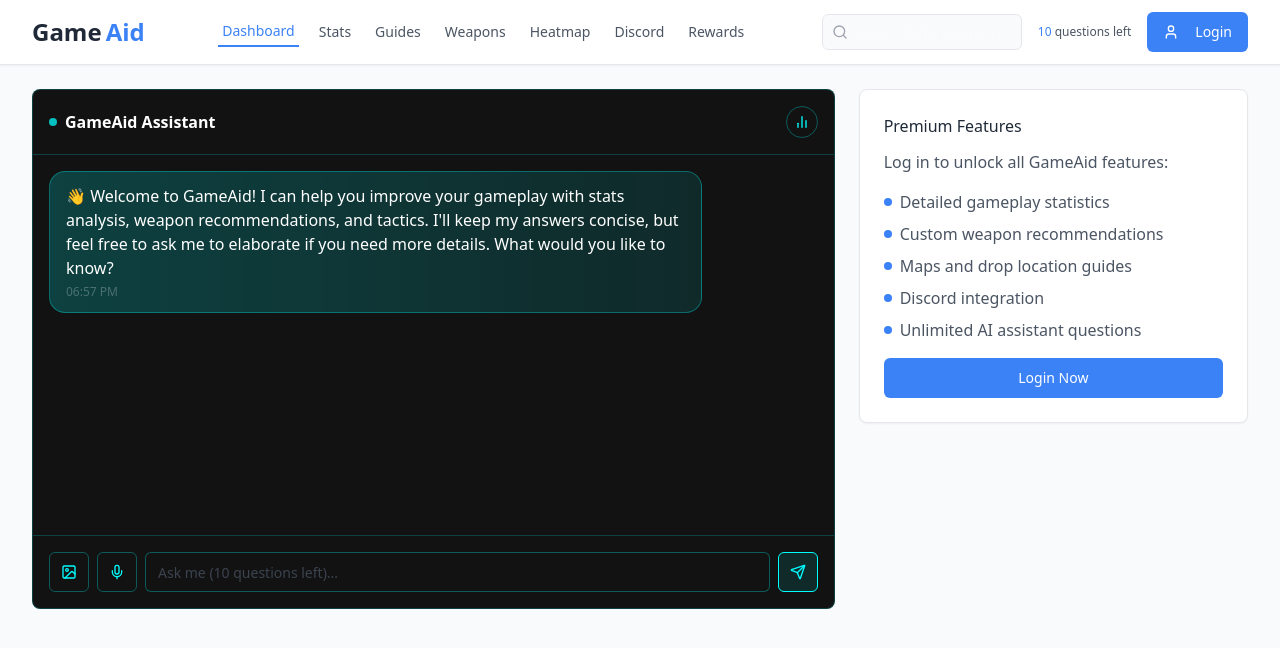
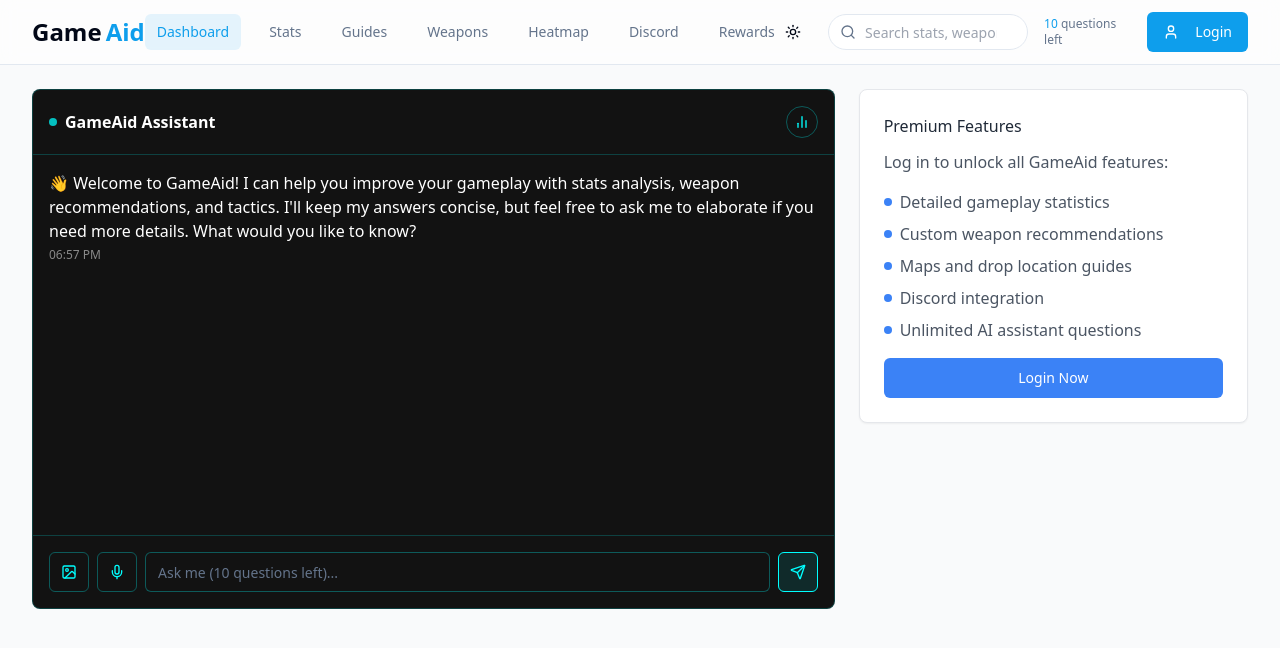
Before and after one commit to Soham0274/gameaid, a React (Vite) app: page / in a window 1280 px wide. Shown: the top 648 px of the page. Built offline with nearby package versions, Linux system fonts and the light colour scheme.

Commit message:
feat: Implement light and dark themes
- Added light and dark theme support.
- Modified layout for improved interactivity.
- Updated color schemes for both themes.

```diff
--- a/src/App.tsx
+++ b/src/App.tsx
@@ -11,23 +11,32 @@ import { AuthProvider } from "./providers/AuthProvider";
 
 const queryClient = new QueryClient();
 
-const App = () => (
+const App = () => {
+  // Check system preference for initial theme
+  if (typeof window !== 'undefined') {
+    const isDark = window.matchMedia('(prefers-color-scheme: dark)').matches;
+    document.documentElement.classList.add(isDark ? 'dark' : 'light');
+  }
+
+  return (
     <QueryClientProvider client={queryClient}>
       <AuthProvider>
         <TooltipProvider>
+          <div className="min-h-screen bg-background text-foreground">
             <Toaster />
             <Sonner />
             <BrowserRouter>
               <Routes>
                 <Route path="/" element={<Index />} />
                 <Route path="/player-analysis" element={<PlayerAnalysis />} />
-            {/* ADD ALL CUSTOM ROUTES ABOVE THE CATCH-ALL "*" ROUTE */}
                 <Route path="*" element={<NotFound />} />
               </Routes>
             </BrowserRouter>
+          </div>
         </TooltipProvider>
       </AuthProvider>
     </QueryClientProvider>
   );
+};
 
 export default App;
--- a/src/components/Navbar.tsx
+++ b/src/components/Navbar.tsx
@@ -1,8 +1,8 @@
-
 import React, { useState } from 'react';
 import { Button } from '@/components/ui/button';
 import { Search, Menu, User, LogOut } from 'lucide-react';
 import { cn } from '@/lib/utils';
+import { ThemeToggle } from './ThemeToggle';
 
 interface NavbarProps {
   onLoginClick: () => void;
@@ -32,7 +32,6 @@ const Navbar: React.FC<NavbarProps> = ({
       { id: 'rewards', label: 'Rewards' }
     ];
 
-    // Add profile tab if logged in
     if (isLoggedIn) {
       baseTabs.push({ id: 'profile', label: 'Profile' });
     }
@@ -41,46 +40,48 @@ const Navbar: React.FC<NavbarProps> = ({
   };
 
   return (
-    <header className="border-b border-gray-200 bg-white shadow-sm sticky top-0 z-50">
+    <header className="border-b border-border bg-background/95 backdrop-blur supports-[backdrop-filter]:bg-background/60 sticky top-0 z-50">
       <div className="container flex h-16 items-center justify-between">
         <div className="flex items-center gap-2">
-          <Menu className="h-6 w-6 text-blue-500 md:hidden" />
+          <Menu className="h-6 w-6 text-primary md:hidden" />
           <div className="flex items-center gap-1">
-            <span className="font-bold text-2xl text-gray-800">Game</span>
-            <span className="font-bold text-2xl text-blue-500">Aid</span>
+            <span className="font-bold text-2xl text-foreground">Game</span>
+            <span className="font-bold text-2xl text-primary">Aid</span>
           </div>
         </div>
 
-        <div className="hidden md:flex items-center gap-4 overflow-x-auto">
+        <nav className="hidden md:flex items-center gap-4 overflow-x-auto">
           {getNavTabs().map(tab => (
             <button
               key={tab.id}
               className={cn(
-                "text-sm font-medium transition-colors px-1 py-1 whitespace-nowrap",
+                "text-sm font-medium transition-all duration-300 px-3 py-2 rounded-md",
                 activeTab === tab.id
-                  ? "text-blue-500 border-b-2 border-blue-500"
-                  : "text-gray-600 hover:text-blue-500"
+                  ? "text-primary bg-primary/10"
+                  : "text-muted-foreground hover:text-primary hover:bg-primary/5"
               )}
               onClick={() => onTabChange(tab.id)}
             >
               {tab.label}
             </button>
           ))}
-        </div>
+        </nav>
 
         <div className="flex items-center gap-4">
+          <ThemeToggle />
+
           <div className="relative hidden md:flex items-center">
-            <Search className="absolute left-2.5 h-4 w-4 text-gray-400" />
+            <Search className="absolute left-3 h-4 w-4 text-muted-foreground" />
             <input
               type="search"
               placeholder="Search stats, weapons..."
-              className="bg-gray-50 border border-gray-200 rounded-md h-9 w-[200px] pl-8 text-sm text-gray-600 focus:outline-none focus:ring-1 focus:ring-blue-500"
+              className="bg-background border rounded-full h-9 w-[200px] pl-9 pr-4 text-sm focus:outline-none focus:ring-2 focus:ring-primary"
             />
           </div>
 
           {!isLoggedIn && questionsLeft !== undefined && (
-            <div className="text-xs text-gray-600">
-              <span className="font-medium text-blue-500">{questionsLeft}</span> questions left
+            <div className="text-xs text-muted-foreground">
+              <span className="font-medium text-primary">{questionsLeft}</span> questions left
             </div>
           )}
 
@@ -88,25 +89,23 @@ const Navbar: React.FC<NavbarProps> = ({
             <div className="flex items-center gap-2">
               <Button
                 variant="outline"
-                className="flex items-center gap-2 border-gray-200 text-gray-700 bg-white"
+                className="flex items-center gap-2"
                 onClick={() => onTabChange('profile')}
               >
-                <User className="h-4 w-4 text-blue-500" />
+                <User className="h-4 w-4" />
                 <span>Profile</span>
               </Button>
               <Button
                 variant="ghost"
                 size="icon"
                 onClick={onLogout}
-                className="text-gray-600 hover:text-blue-500"
               >
                 <LogOut className="h-4 w-4" />
               </Button>
             </div>
           ) : (
             <Button
-              variant="outline"
-              className="bg-blue-500 hover:bg-blue-600 text-white transition-colors border-0"
+              className="bg-primary hover:bg-primary/90 text-white"
               onClick={onLoginClick}
             >
               <User className="h-4 w-4 mr-2" />
--- /dev/null
+++ b/src/components/ThemeToggle.tsx
@@ -0,0 +1,21 @@
+
+import { Moon, Sun } from "lucide-react";
+import { Button } from "@/components/ui/button";
+import { useTheme } from "@/hooks/useTheme";
+
+export function ThemeToggle() {
+  const { theme, setTheme } = useTheme();
+
+  return (
+    <Button
+      variant="ghost"
+      size="icon"
+      onClick={() => setTheme(theme === "light" ? "dark" : "light")}
+      className="hover:bg-transparent"
+    >
+      <Sun className="h-5 w-5 rotate-0 scale-100 transition-all dark:-rotate-90 dark:scale-0" />
+      <Moon className="absolute h-5 w-5 rotate-90 scale-0 transition-all dark:rotate-0 dark:scale-100" />
+      <span className="sr-only">Toggle theme</span>
+    </Button>
+  );
+}
--- /dev/null
+++ b/src/hooks/useTheme.ts
@@ -0,0 +1,17 @@
+
+import { useEffect, useState } from 'react';
+
+export function useTheme() {
+  const [theme, setTheme] = useState<'light' | 'dark'>(
+    () => (localStorage.getItem('theme') as 'light' | 'dark') || 'light'
+  );
+
+  useEffect(() => {
+    const root = window.document.documentElement;
+    root.classList.remove('light', 'dark');
+    root.classList.add(theme);
+    localStorage.setItem('theme', theme);
+  }, [theme]);
+
+  return { theme, setTheme };
+}
--- a/src/index.css
+++ b/src/index.css
@@ -7,87 +7,46 @@
   :root {
     --background: 0 0% 100%;
     --foreground: 222.2 84% 4.9%;
-
     --card: 0 0% 100%;
     --card-foreground: 222.2 84% 4.9%;
-
     --popover: 0 0% 100%;
     --popover-foreground: 222.2 84% 4.9%;
-
-    --primary: 222.2 47.4% 11.2%;
+    --primary: 201 89% 49%;
     --primary-foreground: 210 40% 98%;
-
     --secondary: 210 40% 96.1%;
     --secondary-foreground: 222.2 47.4% 11.2%;
-
     --muted: 210 40% 96.1%;
     --muted-foreground: 215.4 16.3% 46.9%;
-
     --accent: 210 40% 96.1%;
     --accent-foreground: 222.2 47.4% 11.2%;
-
     --destructive: 0 84.2% 60.2%;
     --destructive-foreground: 210 40% 98%;
-
     --border: 214.3 31.8% 91.4%;
     --input: 214.3 31.8% 91.4%;
-    --ring: 222.2 84% 4.9%;
-
+    --ring: 221.2 83.2% 53.3%;
     --radius: 0.5rem;
-
-    --sidebar-background: 0 0% 98%;
-
-    --sidebar-foreground: 240 5.3% 26.1%;
-
-    --sidebar-primary: 240 5.9% 10%;
-
-    --sidebar-primary-foreground: 0 0% 98%;
-
-    --sidebar-accent: 240 4.8% 95.9%;
-
-    --sidebar-accent-foreground: 240 5.9% 10%;
-
-    --sidebar-border: 220 13% 91%;
-
-    --sidebar-ring: 217.2 91.2% 59.8%;
   }
 
   .dark {
     --background: 222.2 84% 4.9%;
     --foreground: 210 40% 98%;
-
-    --card: 222.2 84% 4.9%;
+    --card: 217 33% 17%;
     --card-foreground: 210 40% 98%;
-
     --popover: 222.2 84% 4.9%;
     --popover-foreground: 210 40% 98%;
-
-    --primary: 210 40% 98%;
+    --primary: 217.2 91.2% 59.8%;
     --primary-foreground: 222.2 47.4% 11.2%;
-
     --secondary: 217.2 32.6% 17.5%;
     --secondary-foreground: 210 40% 98%;
-
     --muted: 217.2 32.6% 17.5%;
     --muted-foreground: 215 20.2% 65.1%;
-
     --accent: 217.2 32.6% 17.5%;
     --accent-foreground: 210 40% 98%;
-
     --destructive: 0 62.8% 30.6%;
     --destructive-foreground: 210 40% 98%;
-
     --border: 217.2 32.6% 17.5%;
     --input: 217.2 32.6% 17.5%;
-    --ring: 212.7 26.8% 83.9%;
-    --sidebar-background: 240 5.9% 10%;
-    --sidebar-foreground: 240 4.8% 95.9%;
-    --sidebar-primary: 224.3 76.3% 48%;
-    --sidebar-primary-foreground: 0 0% 100%;
-    --sidebar-accent: 240 3.7% 15.9%;
-    --sidebar-accent-foreground: 240 4.8% 95.9%;
-    --sidebar-border: 240 3.7% 15.9%;
-    --sidebar-ring: 217.2 91.2% 59.8%;
+    --ring: 224.3 76.3% 48%;
   }
 }
 
@@ -97,86 +56,20 @@
   }
 
   body {
-    @apply bg-bgmi-darker text-white;
-    background-image: radial-gradient(circle at 50% 50%, rgba(123, 104, 238, 0.05) 0%, transparent 80%);
-  }
-
-  /* Ensure text is consistently visible against dark backgrounds */
-  p, h1, h2, h3, h4, h5, h6, span, div {
-    @apply text-white;
-  }
-
-  /* Specific text classes that need lighter opacity but still visible */
-  .text-white\/70 {
-    @apply text-white opacity-70;
-  }
-
-  .text-white\/60 {
-    @apply text-white opacity-60;
-  }
-
-  .text-white\/50 {
-    @apply text-white opacity-50;
-  }
-
-  /* Ensure readable input text */
-  input, select, textarea {
-    @apply text-white placeholder:text-white/50;
+    @apply bg-background text-foreground transition-colors duration-300;
   }
 }
 
 @layer components {
-  .cyberpunk-border {
-    @apply relative overflow-hidden rounded-md;
+  .card-gradient {
+    @apply bg-gradient-to-br from-card to-secondary/80 backdrop-blur-sm;
   }
 
-  .cyberpunk-border::before {
-    content: "";
-    @apply absolute inset-0 p-[2px] rounded-md bg-gradient-to-r from-bgmi-blue to-bgmi-purple;
-    mask: linear-gradient(#fff 0 0) content-box, linear-gradient(#fff 0 0);
-    mask-composite: exclude;
+  .glass-card {
+    @apply bg-background/80 backdrop-blur-sm border rounded-lg shadow-lg;
   }
 
-  .bgmi-card {
-    @apply bg-bgmi-dark border border-bgmi-blue/20 rounded-lg shadow-lg overflow-hidden relative;
-    box-shadow: 0 0 15px rgba(0, 255, 255, 0.1);
-  }
-
-  .bgmi-card::after {
-    content: "";
-    @apply absolute top-0 left-0 right-0 h-[1px] bg-gradient-to-r from-transparent via-bgmi-blue/50 to-transparent;
-  }
-
-  .text-glow {
-    text-shadow: 0 0 10px rgba(0, 255, 255, 0.7);
-  }
-
-  .neon-button {
-    @apply py-2 px-4 rounded-md relative overflow-hidden transition-all duration-300
-           bg-transparent border border-bgmi-blue/50 text-bgmi-blue hover:bg-bgmi-blue/10
-           hover:shadow-[0_0_10px_rgba(0,255,255,0.5)];
-  }
-
-  .neon-button::before {
-    content: "";
-    @apply absolute top-0 left-0 w-full h-[1px] bg-bgmi-blue;
-    transform: translateX(-100%);
-    transition: transform 0.3s ease;
-  }
-
-  .neon-button:hover::before {
-    transform: translateX(0);
-  }
-
-  .chat-bubble {
-    @apply relative rounded-2xl px-4 py-3 max-w-[85%];
-  }
-
-  .chat-bubble.user {
-    @apply bg-gradient-to-r from-bgmi-purple/20 to-bgmi-purple/10 border border-bgmi-purple/30 ml-auto;
-  }
-
-  .chat-bubble.bot {
-    @apply bg-gradient-to-r from-bgmi-blue/20 to-bgmi-blue/10 border border-bgmi-blue/30 mr-auto;
+  .hover-card {
+    @apply transition-all duration-300 hover:shadow-xl hover:-translate-y-1;
   }
 }
--- a/tailwind.config.ts
+++ b/tailwind.config.ts
@@ -1,4 +1,3 @@
-
 import type { Config } from "tailwindcss";
 
 export default {
@@ -13,10 +12,10 @@ export default {
   theme: {
     container: {
       center: true,
-			padding: '2rem',
+      padding: "2rem",
       screens: {
-				'2xl': '1400px'
-			}
+        "2xl": "1400px",
+      },
     },
     extend: {
       colors: {
@@ -69,7 +68,19 @@ export default {
           "dark": "#121212",
           "darker": "#0A0A0A",
           "accent": "#FF5500"
-				}
+        },
+        // Light theme colors
+        "light-blue": "#1EAEDB",
+        "light-blue-hover": "#33C3F0",
+        "light-gray": "#F1F1F1",
+        "soft-blue": "#D3E4FD",
+        "soft-gray": "#F1F0FB",
+
+        // Dark theme colors
+        "navy": "#221F26",
+        "navy-light": "#2A2731",
+        "dark-gray": "#333333",
+        "medium-gray": "#8A898C",
       },
       borderRadius: {
         lg: 'var(--radius)',
```
Lines whose indentation alone changed are shown as unchanged.
